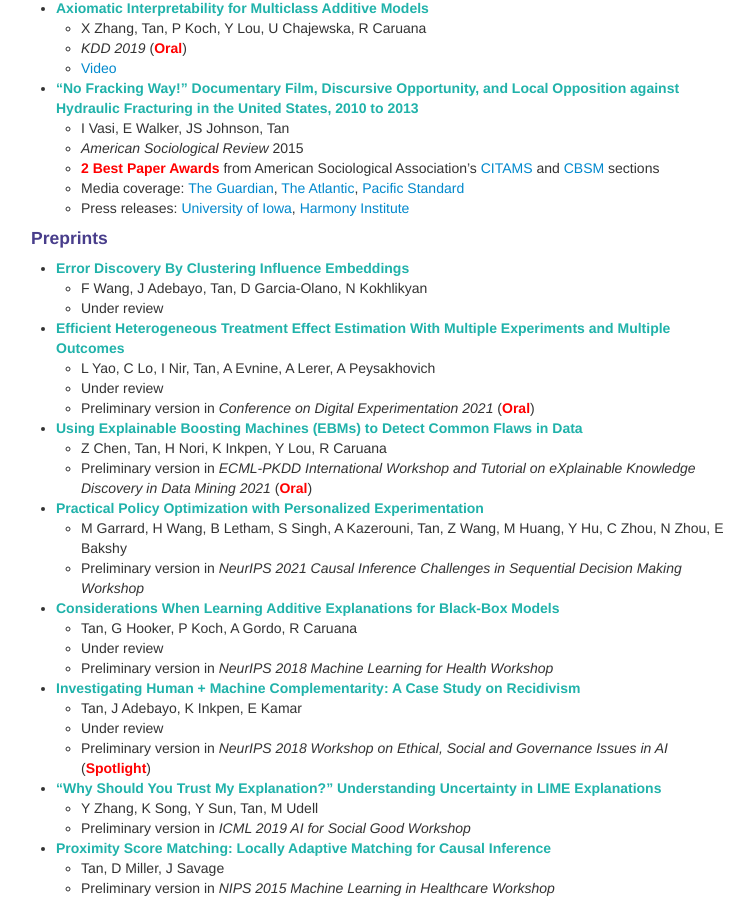
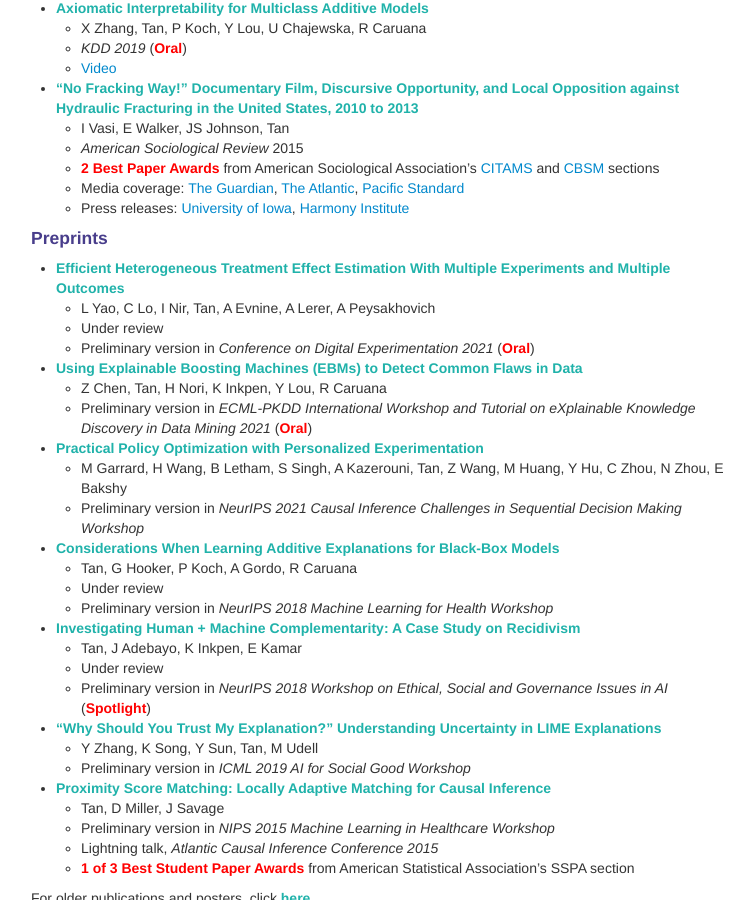
Before and after one commit to shftan/shftan.github.io, a Jekyll site: the page built from index.md, in a window 1280 px wide and 900 px high, scrolled down 1853 px. Shown: the whole window, without its empty margins (259-1013 px from the left). Built offline with Jekyll 4.4.1, drawn with Linux system fonts in a browser that asks for light colours.

Commit message:
Update index.md

```diff
--- a/index.md
+++ b/index.md
@@ -96,9 +96,6 @@ For other news, click <a class="paper" href="oldernews.html">here</a>.
    - Media coverage: [The Guardian](https://www.theguardian.com/environment/2015/sep/02/gasland-hbo-documentary-fracking-opposition), [The Atlantic](https://www.theatlantic.com/entertainment/archive/2017/02/a-common-theme-for-this-years-oscar-nominated-documentaries/517638/), [Pacific Standard](https://psmag.com/environment/a-fracking-effective-film)
    - Press releases: [University of Iowa](http://www.newswise.com/articles/the-power-of-film), [Harmony Institute](https://harmonylabs.org/gasland)
 <h4>Preprints</h4>
-- <span class="paper">Error Discovery By Clustering Influence Embeddings</span>
-   - F Wang, J Adebayo, Tan, D Garcia-Olano, N Kokhlikyan
-   - Under review
 - <a class="paper" href="https://arxiv.org/abs/2206.04907">Efficient Heterogeneous Treatment Effect Estimation With Multiple Experiments and Multiple Outcomes</a>
    - L Yao, C Lo, I Nir, Tan, A Evnine, A Lerer, A Peysakhovich
    - Under review
```
